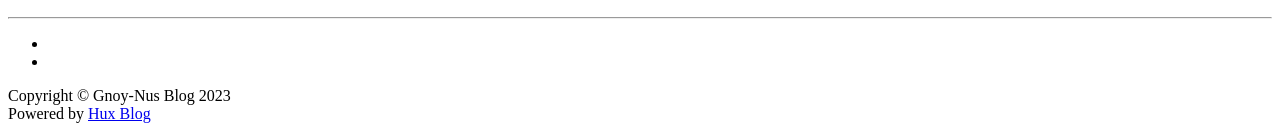
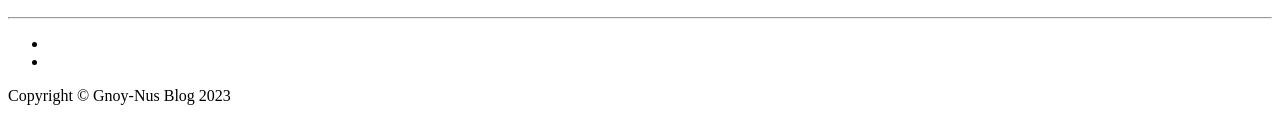
Before and after one commit to Gnoy-Nus/Gnoy-Nus.github.io, a Jekyll site: the page built from archive.html, in a window 1280 px wide. Shown: the part 900-1036 px from the top of the page. Built offline with Jekyll 4.4.1, drawn with Linux system fonts in a browser that asks for light colours; comment, search, counter and statistics services are not loaded.

Commit message:
Update footer.html

```diff
--- a/_includes/footer.html
+++ b/_includes/footer.html
@@ -9,7 +9,7 @@
                 <p class="copyright text-muted">
                     Copyright &copy; {{ site.title }} {{ site.time | date: '%Y' }}
                     <br>
-                    Powered by <a href="http://huangxuan.me">Hux Blog</a>
+                    <!-- Powered by <a href="http://huangxuan.me">Hux Blog</a> -->
                     <!-- <iframe style="margin-left: 2px; margin-bottom:-5px;" frameborder="0" scrolling="0" width="100px"
                         height="20px"
                         src="https://ghbtns.com/github-btn.html?user=huxpro&repo=huxpro.github.io&type=star&count=true">
```
